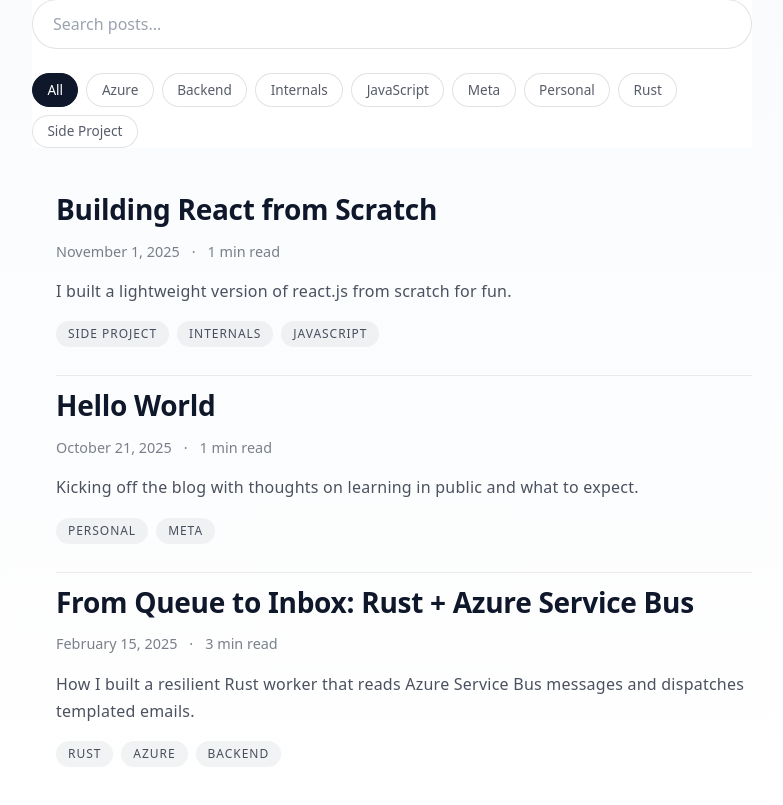
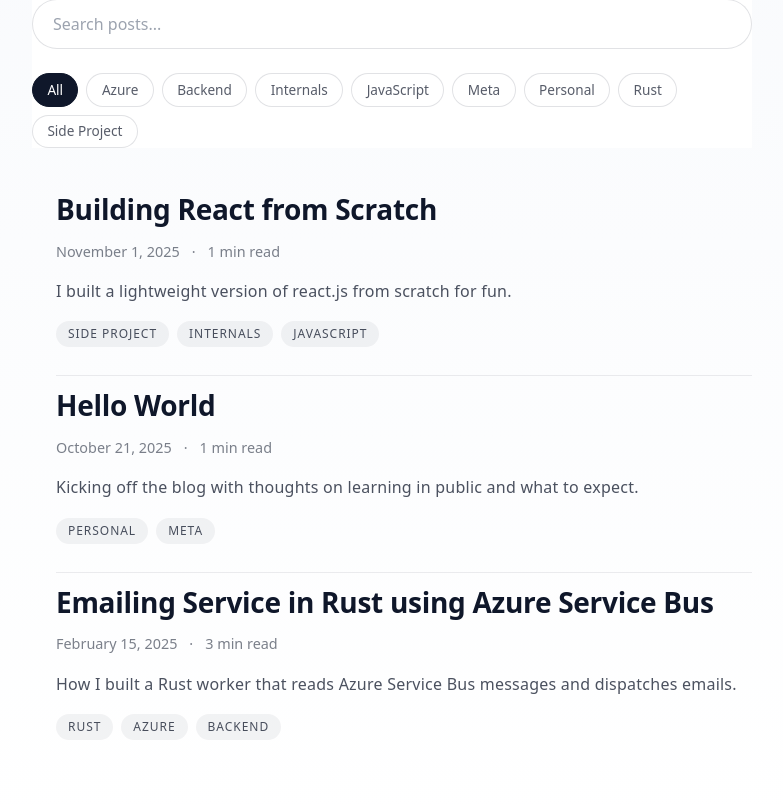
Before and after one commit to JoeS51/Johannes_Sluis_Portfolio_3.0, a React (Create React App) app: page /blog in a window 1280 px wide. Shown: the part 343-1148 px from the top of the page, without its empty margins (248-1031 px from the left). Built offline with nearby package versions, Linux system fonts and the light colour scheme.

Commit message:
keep polishing new blog

```diff
--- a/src/data/posts.js
+++ b/src/data/posts.js
@@ -1,10 +1,21 @@
 const posts = [
+  {
+    slug: 'hello-world',
+    frontmatter: {
+      title: 'Hello World',
+      description: 'Kicking off the blog with thoughts on learning in public and what to expect.',
+      date: '2025-10-21',
+      tags: ['Personal', 'Meta'],
+      cover: null
+    },
+    content: '',
+  },
   {
     slug: 'rust-azure-service-bus-email-worker',
     frontmatter: {
-      title: 'From Queue to Inbox: Rust + Azure Service Bus',
+      title: 'Emailing Service in Rust using Azure Service Bus',
       description:
-        'How I built a resilient Rust worker that reads Azure Service Bus messages and dispatches templated emails.',
+        'How I built a Rust worker that reads Azure Service Bus messages and dispatches emails.',
       date: '2025-02-15',
       tags: ['Rust', 'Azure', 'Backend'],
       cover: null
@@ -12,7 +23,7 @@ const posts = [
     content: `
 ## Why I needed this worker
 
-I wanted a single, reliable worker that listened to Azure Service Bus and fanned out transactional emails (welcome emails, weekly reports, and alerts). My earlier cron-based SMTP jobs were brittle, so I moved to an event-driven approach that could scale horizontally and survive transient cloud hiccups.
+I wanted a single, reliable worker that listened to Azure Service Bus and sent out emails (welcome emails, weekly reports, and alerts). I could have simply used EmailJS or something similar, but this was a good excuse to use Rust since I had recently finished the Rust handbook.
 
 ## Architecture at a glance
 
@@ -160,17 +171,6 @@ I want to add automatic retries with scheduled messages for noisy email provider
 `
   },
   {
-    slug: 'hello-world',
-    frontmatter: {
-      title: 'Hello World',
-      description: 'Kicking off the blog with thoughts on learning in public and what to expect.',
-      date: '2025-10-21',
-      tags: ['Personal', 'Meta'],
-      cover: null
-    },
-    content: '',
-  },
-  {
     slug: 'react-from-scratch',
     frontmatter: {
       title: 'Building React from Scratch',
@@ -180,7 +180,7 @@ I want to add automatic retries with scheduled messages for noisy email provider
       cover: null
     },
     content: '[TODO]',
-  }
+  },
 ];
 
 export default posts;
```
